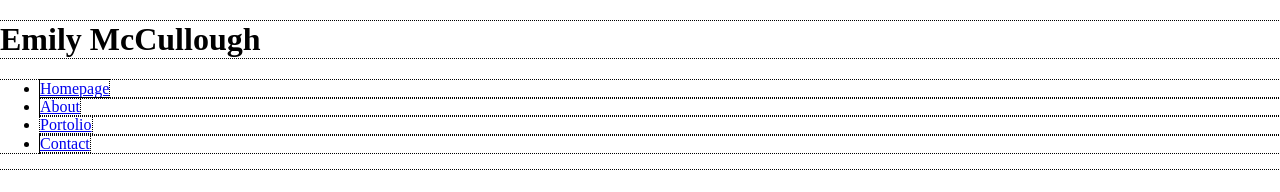
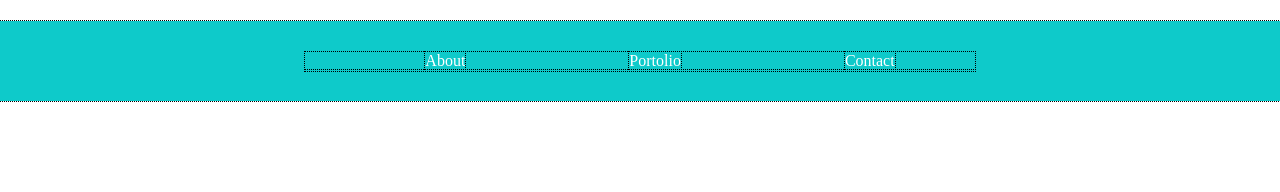
Before and after one commit to emccullough1/emccullough1.github.io, a plain HTML site: page index.html in a window 1280 px wide. Drawn offline with nearby package versions, Linux system fonts and the light colour scheme.

Commit message:
added nav with styling

```diff
--- a/css/styles.css
+++ b/css/styles.css
@@ -7,10 +7,61 @@ body {
 
 * {
   outline: 1px dotted black;
+  margin: 0;
 }
 
 
 /* Your Awesome Scripts */
+
+/* Nav styling */
+header {
+  background-color: #0ecaca;
+  width: 100vw;
+  height: 80px;
+  position: fixed;
+  display: flex;
+  align-items: center;
+  justify-content: center;
+}
+
+header * {
+    display: inline;
+}
+
+header li {
+  margin: 80px;
+}
+
+.nav-button{
+  color: white;
+  text-decoration: none;
+  position: relative;
+}
+
+.nav-button:before {
+  content: "";
+  position: absolute;
+  width: 100%;
+  height: 2px;
+  bottom: -6px;
+  left: 0;
+  background-color: #fff;
+  visibility: hidden;
+  -webkit-transform: scaleX(0);
+  transform: scaleX(0);
+  -webkit-transition: all 0.8s ease-in-out 0s;
+  transition: all 0.3s ease-in-out 0s;
+}
+
+.nav-button:hover:before {
+  visibility: visible;
+  -webkit-transform: scaleX(1);
+  transform: scaleX(1);
+}
+
+/* title styling */
+  h1 {
+  }
 
 /* Portfolio Styling */
 .lg-backdrop.in {
@@ -32,6 +83,7 @@ body {
 }
 
 .gallery {
+  margin-top: 100px;
   display: grid;
 	grid-template-columns: repeat(5, 1fr);
   grid-auto-rows: minmax(100px, auto);
--- a/index.html
+++ b/index.html
@@ -30,17 +30,17 @@
 <body>
     <!-- jQuery Library via CDN -->
 
+    <header>
+        <nav>
+            <ul>
+                <li><a href="/about.html" class="nav-button">About</a></li>
+                <li><a href="/portfolio.html" class="nav-button">Portolio</a></li>
+                <li><a href="/contact.html" class="nav-button">Contact</a></li>
+            </ul>
+        </nav>
+    </header>
+
     <h1>Emily McCullough</h1>
-
-    <nav>
-        <ul>
-            <li><a href="/">Homepage</a></li>
-            <li><a href="/about.html">About</a></li>
-            <li><a href="/portfolio.html">Portolio</a></li>
-            <li><a href="/contact.html">Contact</a></li>
-        </ul>
-    </nav>
-
 
     <!-- jQuery Library via CDN -->
     <script src="https://cdnjs.cloudflare.com/ajax/libs/jquery/3.3.1/jquery.min.js"></script>
```
Also changed, not shown: about.html (+10 -8 lines), contact.html (+10 -9 lines), portfolio.html (+9 -8 lines).
